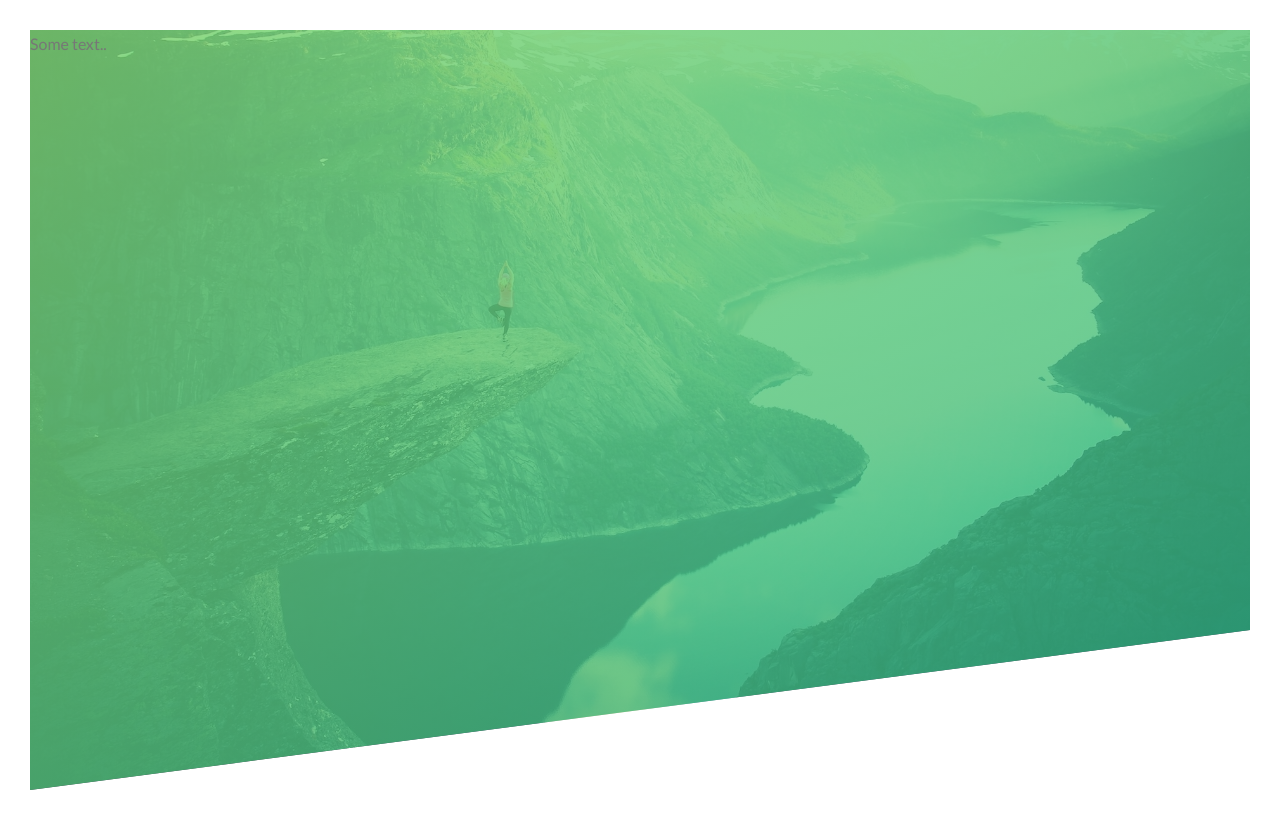
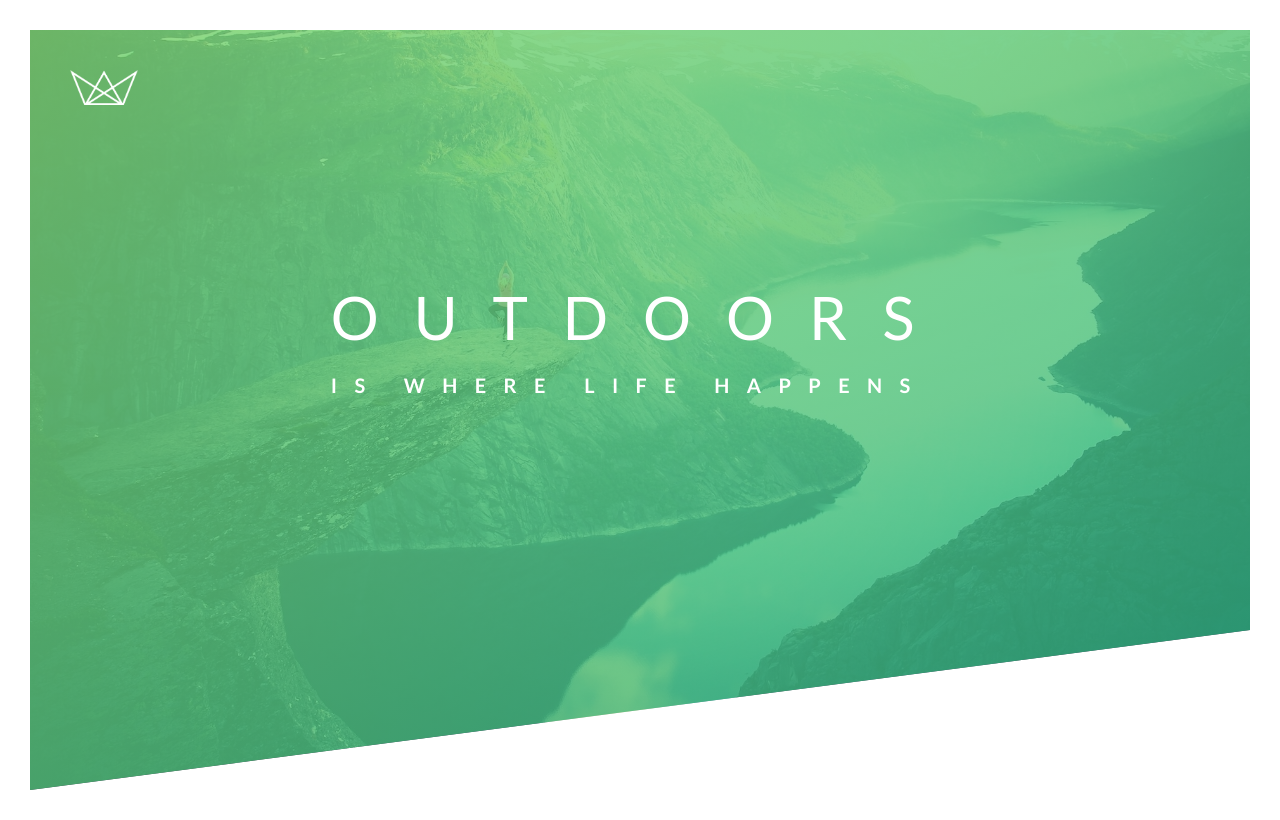
Before and after one commit to QNilsson/Advanced-CSS, a plain HTML site: page Natours/starter/index.html in a window 1280 px wide. Drawn offline with Linux system fonts and the light colour scheme; files that its build step writes are made by us from their sources.

Commit message:
completed header

```diff
--- a/Natours/starter/css/style.css
+++ b/Natours/starter/css/style.css
@@ -28,6 +28,40 @@ body{
 	background-size: cover;
 	background-position: top;
 	clip-path: polygon(0 0, 100% 0, 100% 75vh, 0 100%);
+	position: relative;
+}
 
+.logo-box{
+position: absolute;
+top:40px;
+left:40px;
+}
+.logo{
+	height: 35px;
 
 }
+
+.textbox{
+	position: absolute;
+	top: 40%;
+	left:50%;
+	transform: translate(-50%, -50%);
+}
+
+.heading-primary{
+color:#fff;
+text-transform: uppercase;
+}
+
+.heading-primary-main{
+display: block;
+font-size: 60px;
+font-weight: 400;
+letter-spacing: 35px;
+}
+.heading-primary-sub{
+display: block;
+font-size: 20px;
+font-weight: 700;
+letter-spacing: 17.4px;
+}
--- a/Natours/starter/index.html
+++ b/Natours/starter/index.html
@@ -14,7 +14,12 @@
     </head>
     <body>
         <header class="header">
-            Some text..
+            <div class="logo-box"><img class="logo" src="img/logo-white.png" alt="logo"></div>
+            <div class="textbox"> <h1 class="heading-primary">
+                <span class="heading-primary-main">Outdoors</span>
+                <span class="heading-primary-sub">is where life happens</span>
+            </h1></div>
+
         </header>
 
     </body>
```
